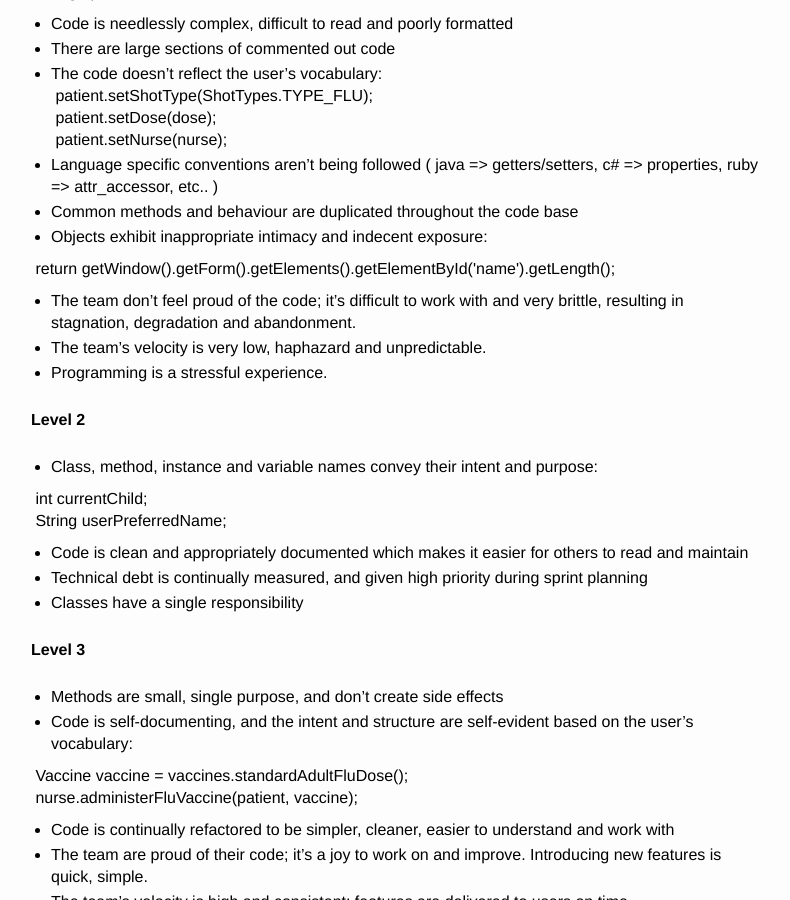
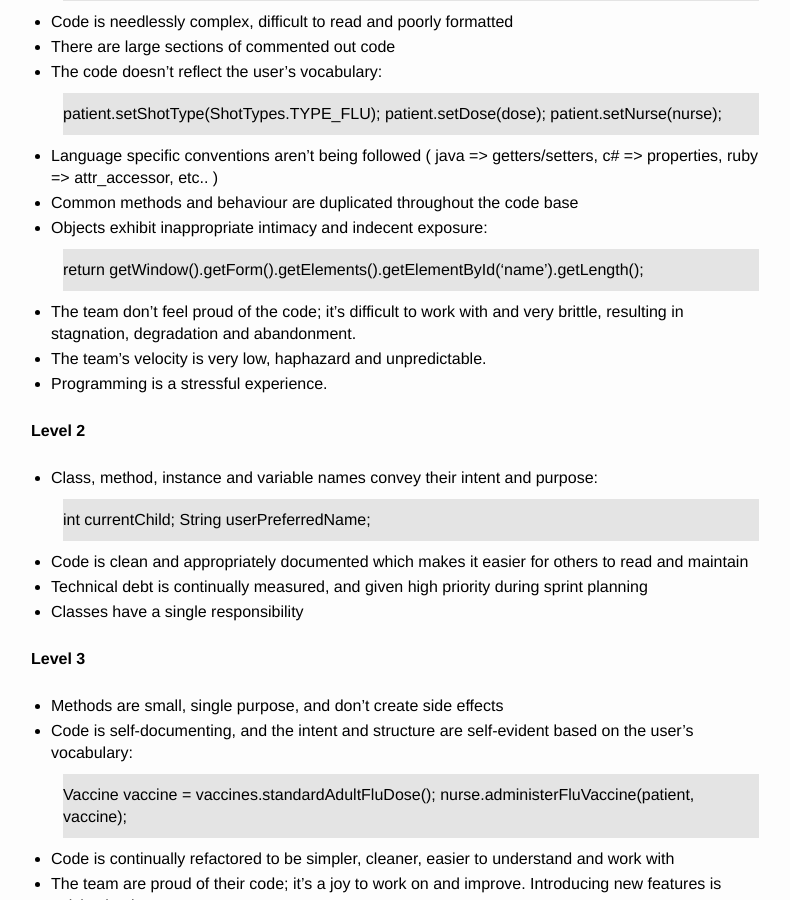
Before and after one commit to colugo/cautious-turtle, a Jekyll site: the page built from Development.md, in a window 1280 px wide and 900 px high, scrolled down 587 px. Shown: the whole window, without its empty margins (239-1029 px from the left). Built offline with Jekyll 4.4.1, drawn with Linux system fonts in a browser that asks for light colours.

Commit message:
Add block code around snippets

````diff
--- a/Development.md
+++ b/Development.md
@@ -24,27 +24,24 @@ Resources:
 ### Level 1
  - Class, method, instance and variable names are meaningless:
 
- ```
- int i;
- String upn;
- ```
+> int i;
+> String upn;
 
  - Code is needlessly complex, difficult to read and poorly formatted
  - There are large sections of commented out code
  - The code doesn't reflect the user's vocabulary:
- ```
- patient.setShotType(ShotTypes.TYPE_FLU);
- patient.setDose(dose);
- patient.setNurse(nurse);
- ```
+
+> patient.setShotType(ShotTypes.TYPE_FLU);
+> patient.setDose(dose);
+> patient.setNurse(nurse);
+
 
  - Language specific conventions aren't being followed ( java => getters/setters, c# => properties, ruby => attr_accessor, etc.. )
  - Common methods and behaviour are duplicated throughout the code base
  - Objects exhibit inappropriate intimacy and indecent exposure:
 
- ```
- return getWindow().getForm().getElements().getElementById('name').getLength();
- ```
+> return getWindow().getForm().getElements().getElementById('name').getLength();
+
 
  - The team don't feel proud of the code; it's difficult to work with and very brittle, resulting in stagnation, degradation and abandonment.
  - The team's velocity is very low, haphazard and unpredictable.
@@ -53,10 +50,8 @@ Resources:
 ### Level 2
  - Class, method, instance and variable names convey their intent and purpose:
 
- ```
- int currentChild;
- String userPreferredName;
- ```
+> int currentChild;
+> String userPreferredName;
 
  - Code is clean and appropriately documented which makes it easier for others to read and maintain
  - Technical debt is continually measured, and given high priority during sprint planning
@@ -67,10 +62,8 @@ Resources:
  - Methods are small, single purpose, and don't create side effects
  - Code is self-documenting, and the intent and structure are self-evident based on the user's vocabulary:
 
- ```
- Vaccine vaccine = vaccines.standardAdultFluDose();
- nurse.administerFluVaccine(patient, vaccine);
- ```
+> Vaccine vaccine = vaccines.standardAdultFluDose();
+> nurse.administerFluVaccine(patient, vaccine);
 
  - Code is continually refactored to be simpler, cleaner, easier to understand and work with
  - The team are proud of their code; it's a joy to work on and improve. Introducing new features is quick, simple.
````
